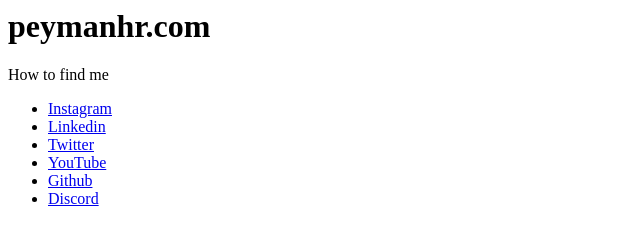
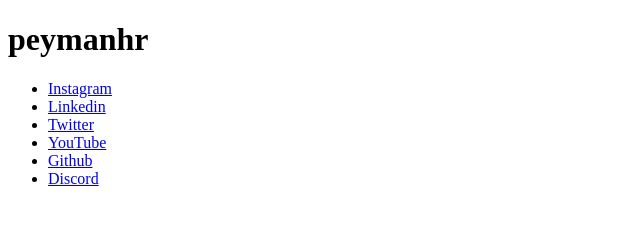
Before and after one commit to peymanhr/peymanhr.github.io, a plain HTML site: page index.html in a window 1280 px wide. Shown: the whole page, without its empty margins (0-640 px from the left). Drawn offline with Linux system fonts and the light colour scheme.

Commit message:
Clean up

```diff
--- a/index.html
+++ b/index.html
@@ -1,8 +1,11 @@
-<html>
+<!DOCTYPE html>
+<html lang="en">
+<head>
+    <title>peymanhr</title>
+</head>
+<body>
+<h1>peymanhr</h1>
 
-<body>
-<h1>peymanhr.com</h1>
-<p>How to find me</p>
 <ul>
     <li><a href="https://www.instagram.com/peymanhr/">Instagram</li>
     <li><a href="https://www.linkedin.com/in/peymanhr/">Linkedin</li>
@@ -10,11 +13,6 @@
     <li><a href="https://www.youtube.com/channel/UCiBBJtLcnBzf7QT2eWe8IkA">YouTube</li>
     <li><a href="https://github.com/peymanhr">Github</li>
     <li><a href="https://discord.gg/j3kEpgU4dn">Discord</li>
-
-
-
-
 </ul>
-
 </body>
 </html>
```
